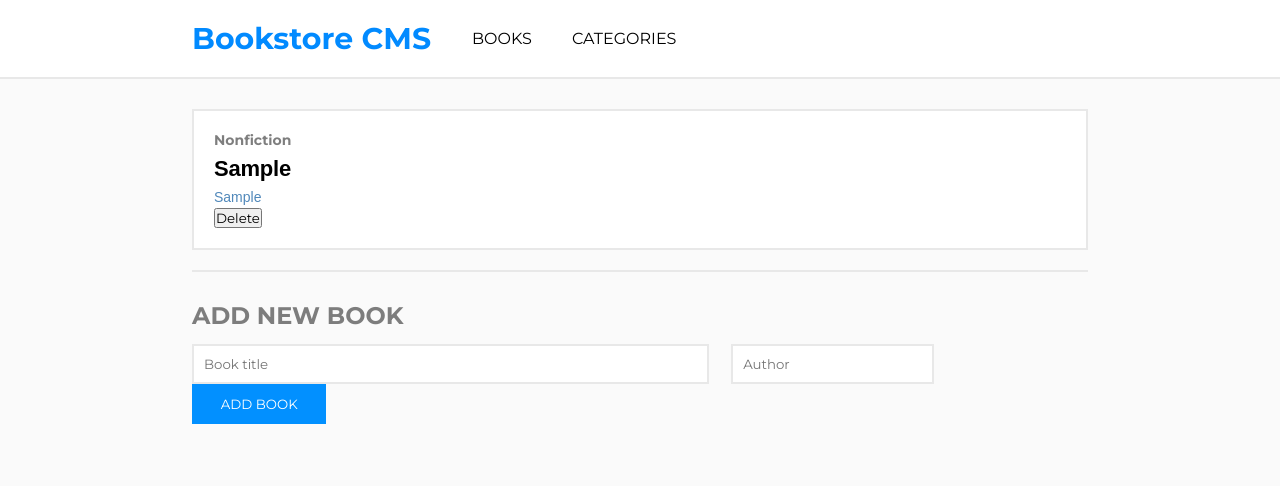
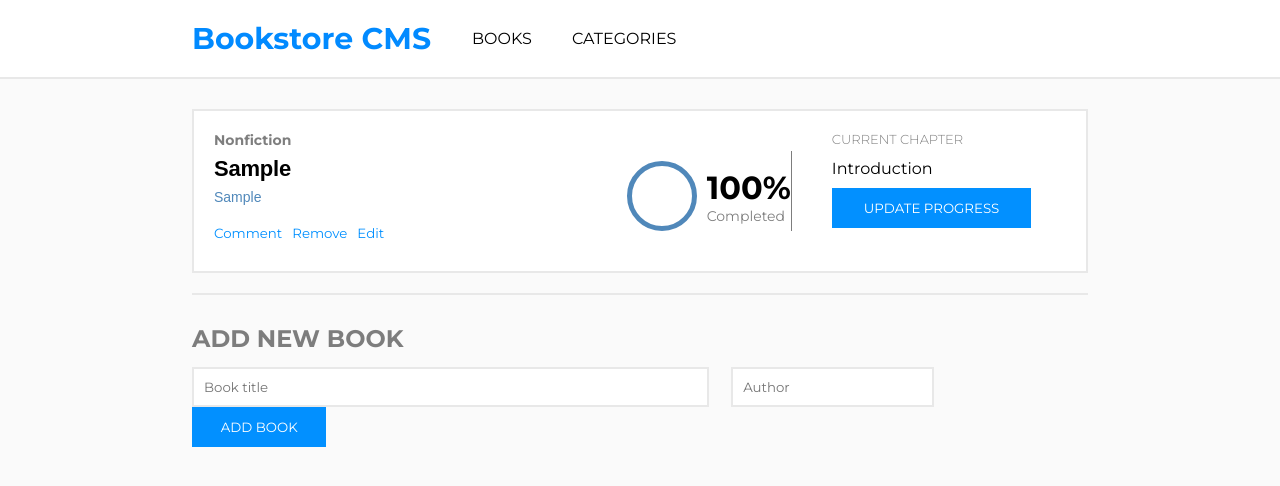
Before and after one commit to dieum512/bookstore, a React (Create React App) app: page / in a window 1280 px wide. Both pictures are taken after typing "Sample", "Sample" into the empty fields and a click on the button "ADD BOOK". Shown: the top 486 px of the page. Built offline with nearby package versions, Linux system fonts and the light colour scheme; no server answers; the HTML template or start-up script is replaced by a standard one.

Commit message:
Finish the book section styling

```diff
--- a/src/components/books/Books.js
+++ b/src/components/books/Books.js
@@ -4,12 +4,32 @@ import PropTypes from 'prop-types';
 const Book = ({
   category, title, author, remove,
 }) => (
-  <div className="books-section">
-    <p className="book-category">{category}</p>
-    <h2 className="book-title">{title}</h2>
-    <p className="book-author">{author}</p>
-    <button type="button" onClick={remove}>Delete</button>
-  </div>
+  <>
+    <div className="books-container">
+      <div className="books-section">
+        <p className="book-category">{category}</p>
+        <h2 className="book-title">{title}</h2>
+        <p className="book-author">{author}</p>
+        <div className="buttons">
+          <button type="button">Comment</button>
+          <button type="button" onClick={remove}>Remove</button>
+          <button type="button">Edit</button>
+        </div>
+      </div>
+      <div className="completed-section">
+        <div className="circle" />
+        <div>
+          <h2 className="percantage">100%</h2>
+          <p className="completed">Completed</p>
+        </div>
+      </div>
+      <div className="information">
+        <h3>CURRENT CHAPTER</h3>
+        <p>Introduction</p>
+        <button type="button">UPDATE PROGRESS</button>
+      </div>
+    </div>
+  </>
 );
 
 Book.propTypes = {
--- a/src/index.css
+++ b/src/index.css
@@ -27,7 +27,6 @@ a {
   padding: 20px 15%;
   align-items: center;
   gap: 40px;
-  /* position: fixed; */
   top: 0;
   right: 0;
   left: 0;
@@ -58,11 +57,16 @@ a {
 }
 
 /* books section */
-.books-section {
+.books-container {
   margin: 0px 15% 20px 15%;
   background: #fff;
   border: 2px solid #e8e8e8;
+  display: flex;
+}
+
+.books-section {
   padding: 20px;
+  width: 55%;
 }
 
 .book-category {
@@ -90,6 +94,70 @@ a {
   font-size: 0.875rem;
   font-weight: 300;
   color: #5088ba;
+  margin-bottom: 15px;
+}
+
+.buttons button {
+  cursor: pointer;
+  border: none;
+  background: transparent;
+  margin-right: 10px;
+  color: #0290ff;
+}
+
+.completed-section {
+  margin: 40px 0;
+  padding-top: 10px;
+  display: flex;
+  align-items: center;
+  width: 20%;
+  border-right: 1px solid #7d7d7d;
+}
+
+.circle {
+  width: 60px;
+  height: 60px;
+  border: 5px solid #5088ba;
+  margin-right: 10px;
+  border-radius: 50%;
+}
+
+.percantage {
+  font-size: 2rem;
+}
+
+.completed {
+  height: 1.125rem;
+  opacity: 0.5;
+  font-size: 0.875rem;
+}
+
+.information {
+  width: 30%;
+  padding: 10px 40px;
+}
+
+.information h3 {
+  height: 1.125rem;
+  opacity: 0.5;
+  font-size: 0.813rem;
+  font-weight: 300;
+  margin: 10px 0;
+}
+
+.infrmation p {
+  height: 1.313rem;
+  font-size: 1rem;
+  font-weight: 300;
+}
+
+.information button {
+  border: 2px solid #0290ff;
+  background-color: #0290ff;
+  color: #fff;
+  padding: 10px 30px;
+  cursor: pointer;
+  margin: 10px 0;
 }
 
 /* form section */
```
